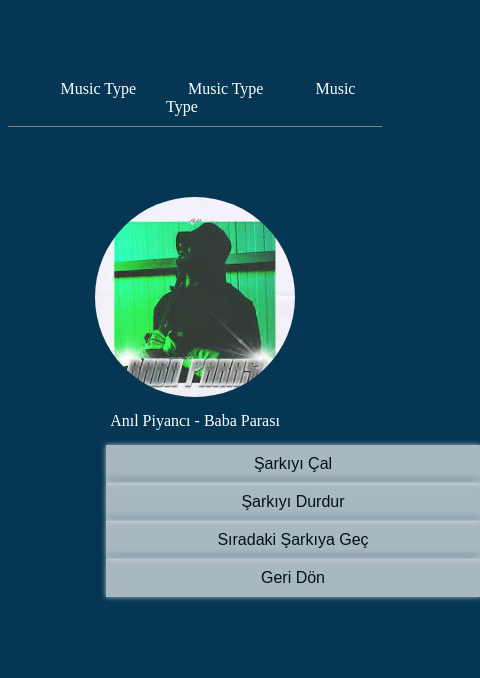
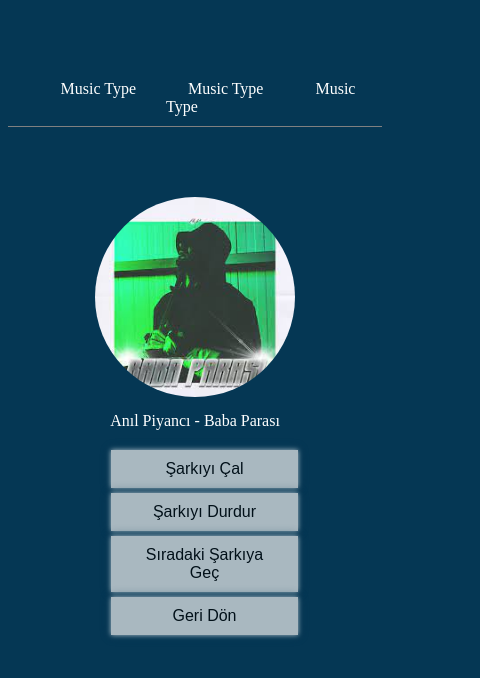
Before and after one commit to Eraxus1/VueMp3, a Vue app: page /about in a window 390 px wide. Shown: the top 678 px of the page, 480 px wide, since content can reach past the window. Built offline with nearby package versions, Linux system fonts and the light colour scheme.

Commit message:
Add files via upload

```diff
--- a/src/views/AboutView.vue
+++ b/src/views/AboutView.vue
@@ -148,12 +148,13 @@ audio {
 @media (max-width:500px) {
   .buttons {
     width: 100%;
+    margin: auto;
   }
 
   button {
     display: block;
-    margin: auto;
-    width: 100%;
+    width: 50%;
+    margin: 5px;
   }
 
   img {
```
